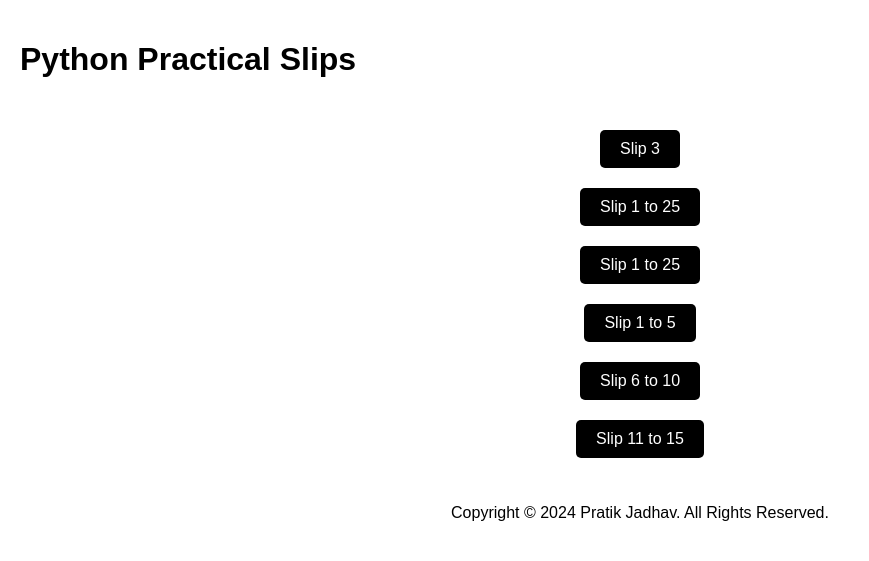
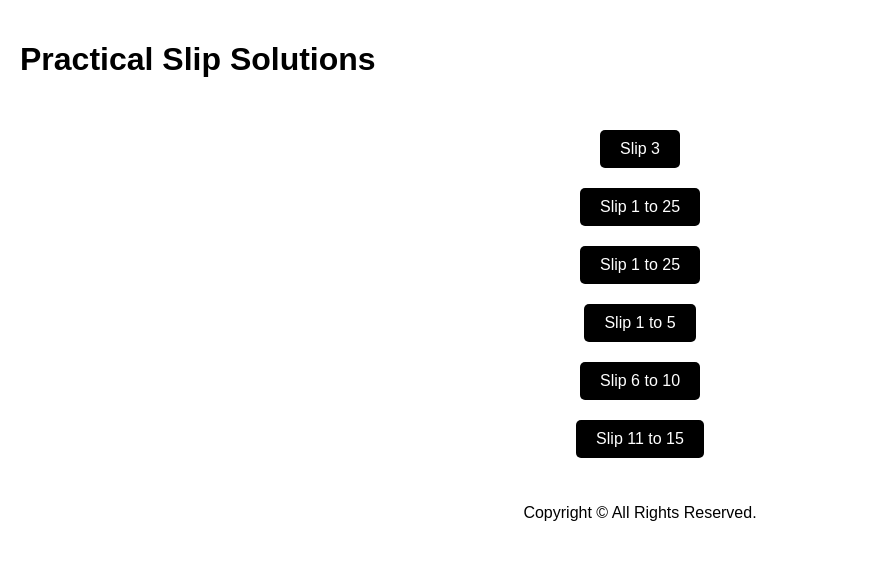
Before and after one commit to pratikjadhav185/practicalslips, a plain HTML site: page index.html in a window 1280 px wide. Shown: the whole page, without its empty margins (0-869 px from the left). Drawn offline with Linux system fonts and the light colour scheme.

Commit message:
Update index.html

```diff
--- a/index.html
+++ b/index.html
@@ -8,7 +8,7 @@
 </head>
 <body>
     <header>
-        <h1>Python Practical Slips</h1>
+        <h1> Practical Slip Solutions</h1>
     </header>
 
     <main>
@@ -45,7 +45,7 @@
 
 
     <footer>
-        <p>Copyright &copy; 2024 Pratik Jadhav. All Rights Reserved.</p>
+        <p>Copyright &copy; All Rights Reserved.</p>
     </footer>
 
 
```
